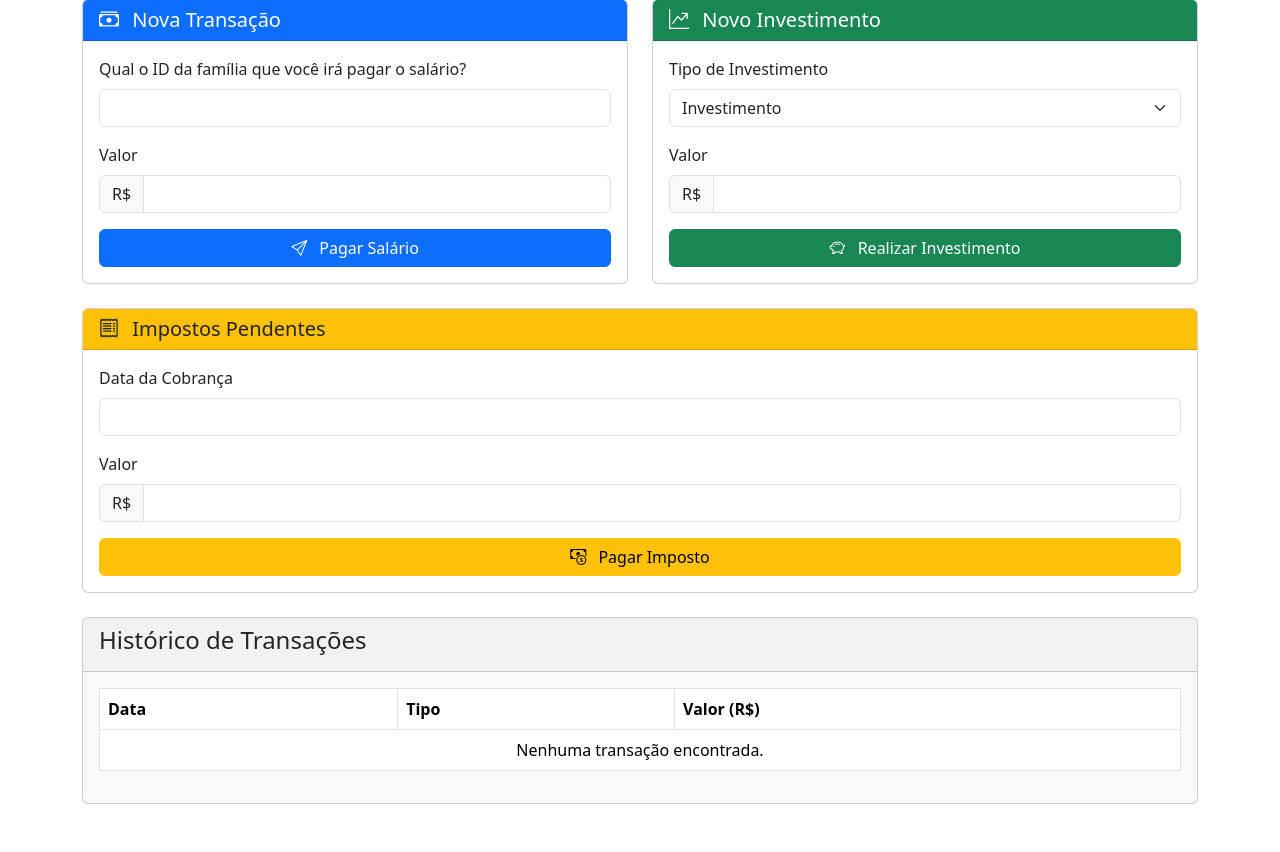
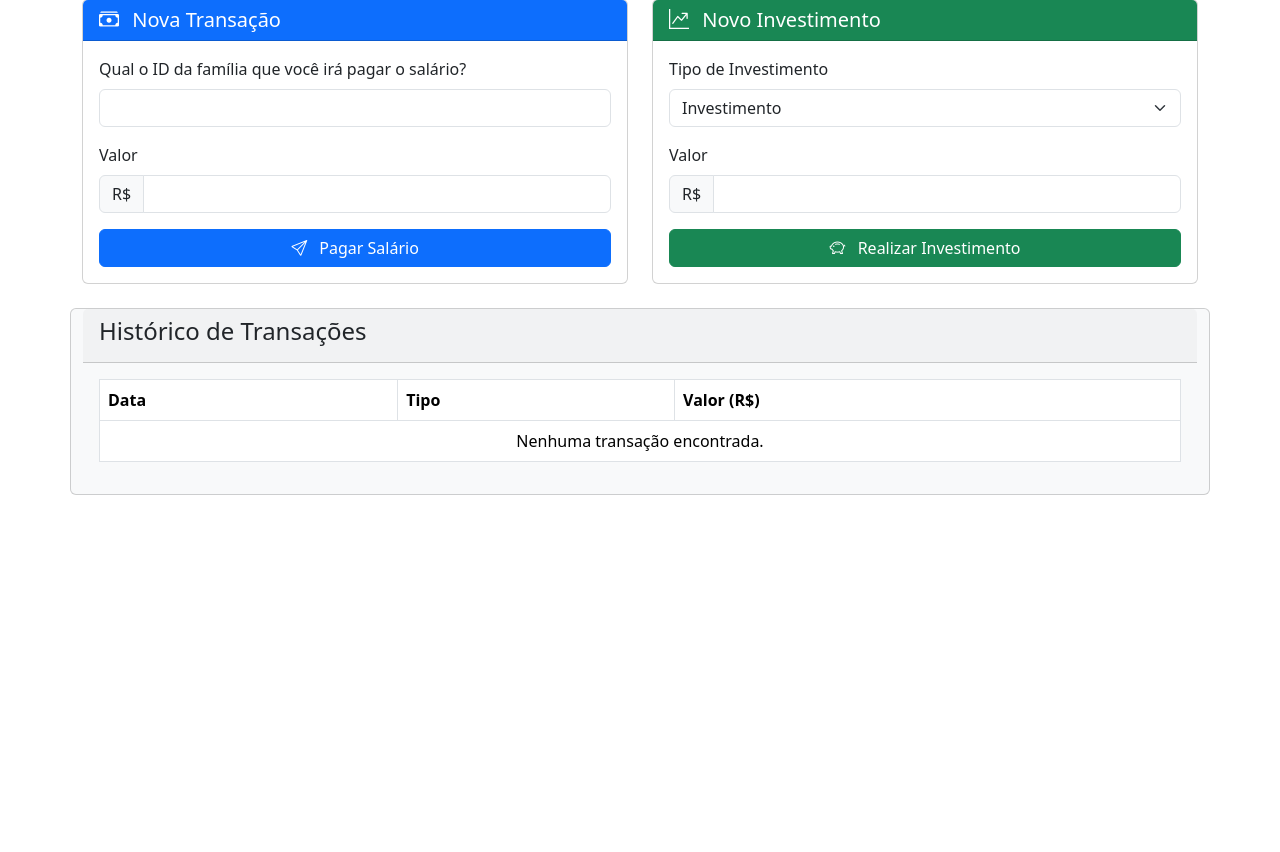
Before and after one commit to gab3mioni/sistemaFluxoRenda, a PHP site: page /app/views/empresa.php in a window 1280 px wide. Shown: the part 299-1151 px from the top of the page. After the commit the page ends 794 px from the top, so only its background shows below. Run offline with PHP 8.4, Linux system fonts and the light colour scheme; the template is opened without the code that fills it, so the values that code supplies are empty.

Commit message:
refactor: Removendo div de impostos pendentes

```diff
--- a/app/views/empresa.php
+++ b/app/views/empresa.php
@@ -143,45 +143,6 @@
             </div>
         </div>
 
-        <div class="col-md-12">
-            <div class="card h-100">
-                <div class="card-header bg-warning ">
-                    <h5 class="card-title mb-0">
-                        <i class="bi bi-receipt me-2"></i>
-                        Impostos Pendentes
-                    </h5>
-                </div>
-                <div class="card-body">
-                    <div id="sem-impostos" class="text-center py-4" style="display: none;">
-                        <i class="bi bi-check-circle text-success" style="font-size: 2rem;"></i>
-                        <p class="mt-3 mb-0">Não há impostos pendentes para pagamento.</p>
-                    </div>
-
-                    <div id="com-impostos">
-                        <!-- NÃO MEXER NO METHOD E ACTION DO FORM -->
-                        <form method="POST" action="empresa/pagarImposto">
-                            <div class="mb-3">
-                                <label class="form-label">Data da Cobrança</label>
-                                <input type="text" class="form-control" id="dataCobranca">
-                            </div>
-                            <div class="mb-3">
-                                <label class="form-label">Valor</label>
-                                <div class="input-group">
-                                    <span class="input-group-text">R$</span>
-                                    <input type="number" name="valorImposto" class="form-control">
-                                </div>
-                            </div>
-                            <button type="submit" class="btn btn-warning w-100">
-                                <i class="bi bi-cash-coin me-2"></i>
-                                Pagar Imposto
-                            </button>
-                        </form>
-                    </div>
-                </div>
-            </div>
-        </div>
-    </div>
-
     <div class="card bg-light my-4">
         <div class="card-header">
             <h4>Histórico de Transações</h4>
```
